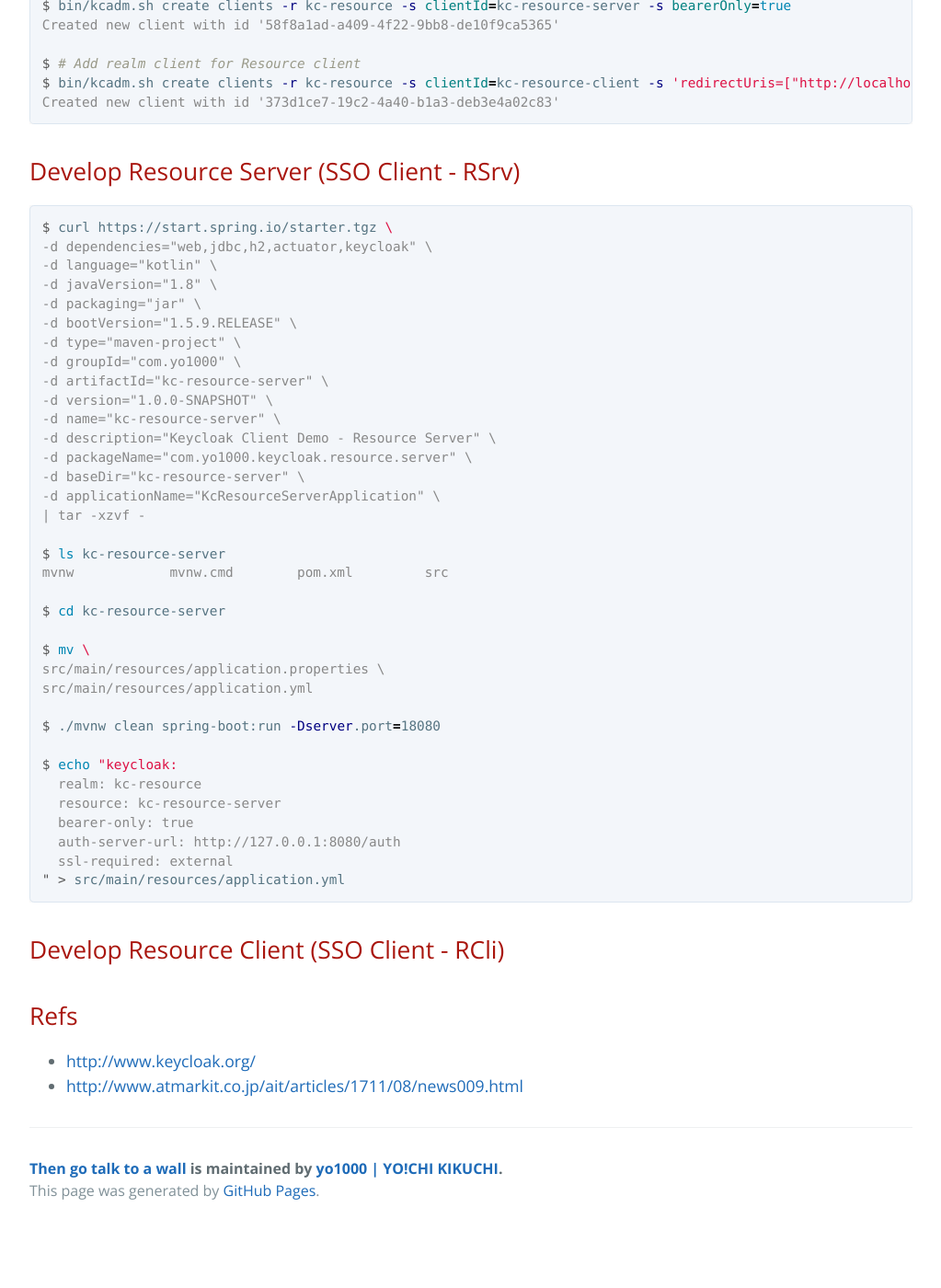
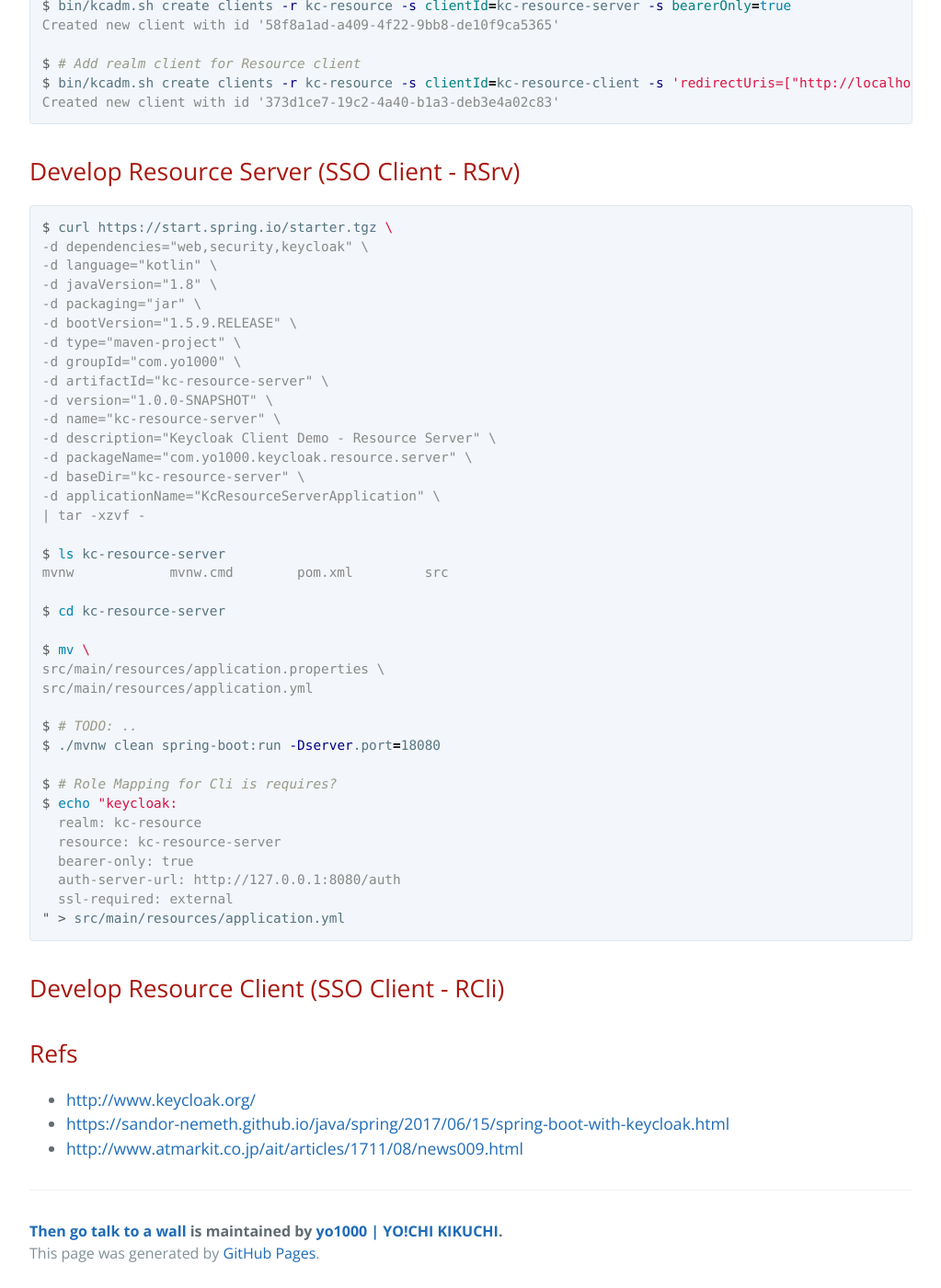
Before and after one commit to yo1000/blog.yo1000.com, a Jekyll site: the page built from _posts/2017-12-18-keycloak-demo.md, in a window 1280 px wide and 1400 px high, scrolled down 3137 px. Shown: the whole window at 92% size, without its empty margins (224-1247 px from the left). Built offline with Jekyll 4.4.1, drawn with Linux system fonts in a browser that asks for light colours; our own code applies the rules of GitHub Pages for plain Markdown files; before the commit the page ends 4475 px from its top, so only the background shows below that.

Commit message:
Update 2017-12-18-keycloak-demo.md

````diff
--- a/_posts/2017-12-18-keycloak-demo.md
+++ b/_posts/2017-12-18-keycloak-demo.md
@@ -147,7 +147,7 @@
 
 ```console
 $ curl https://start.spring.io/starter.tgz \
--d dependencies="web,jdbc,h2,actuator,keycloak" \
+-d dependencies="web,security,keycloak" \
 -d language="kotlin" \
 -d javaVersion="1.8" \
 -d packaging="jar" \
@@ -172,8 +172,10 @@
 src/main/resources/application.properties \
 src/main/resources/application.yml
 
+$ # TODO: ..
 $ ./mvnw clean spring-boot:run -Dserver.port=18080
 
+$ # Role Mapping for Cli is requires?
 $ echo "keycloak:
   realm: kc-resource
   resource: kc-resource-server
@@ -189,5 +191,6 @@
 ## Refs
 
 - [http://www.keycloak.org/](http://www.keycloak.org/)
+- [https://sandor-nemeth.github.io/java/spring/2017/06/15/spring-boot-with-keycloak.html](https://sandor-nemeth.github.io/java/spring/2017/06/15/spring-boot-with-keycloak.html)
 - [http://www.atmarkit.co.jp/ait/articles/1711/08/news009.html](http://www.atmarkit.co.jp/ait/articles/1711/08/news009.html
 )
````
